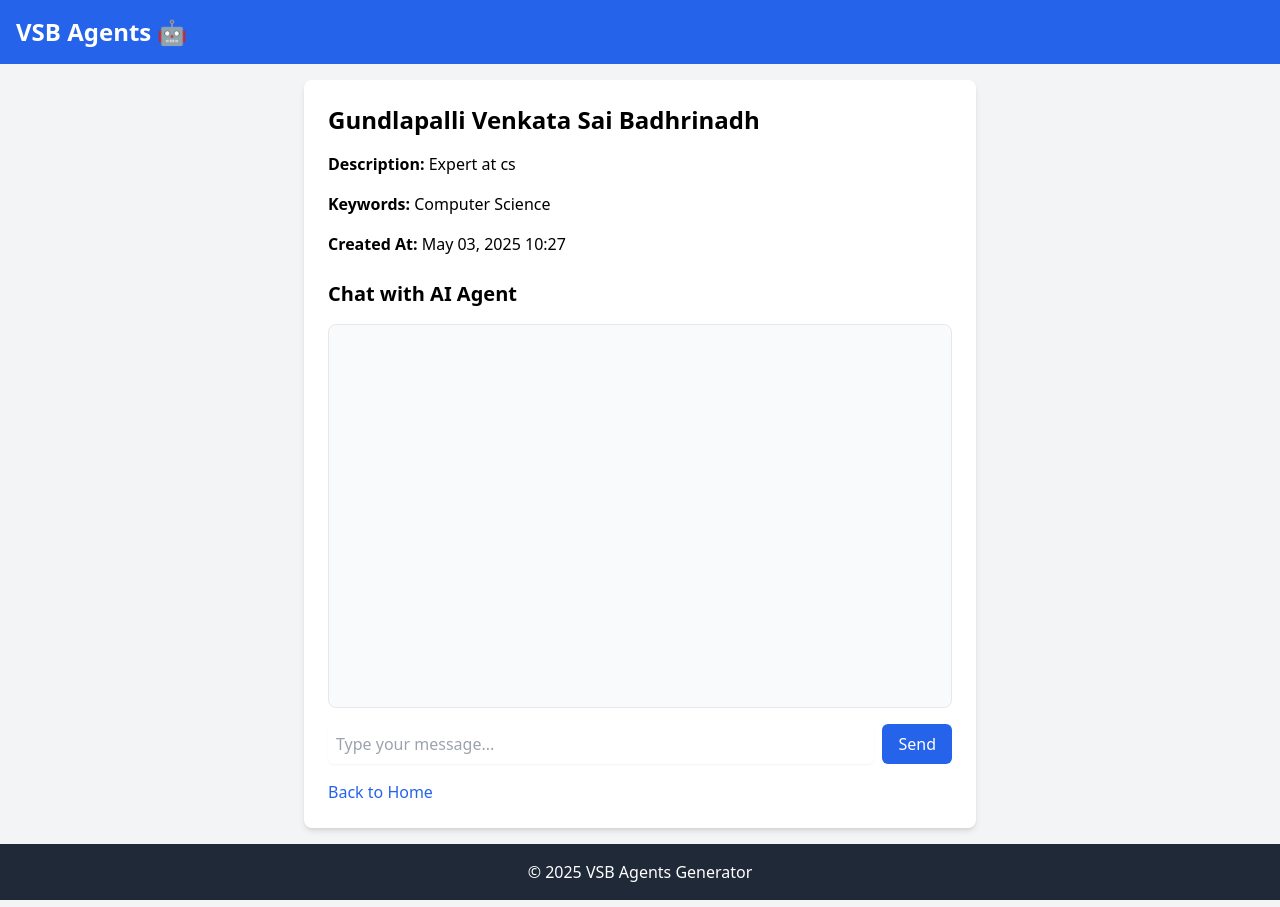
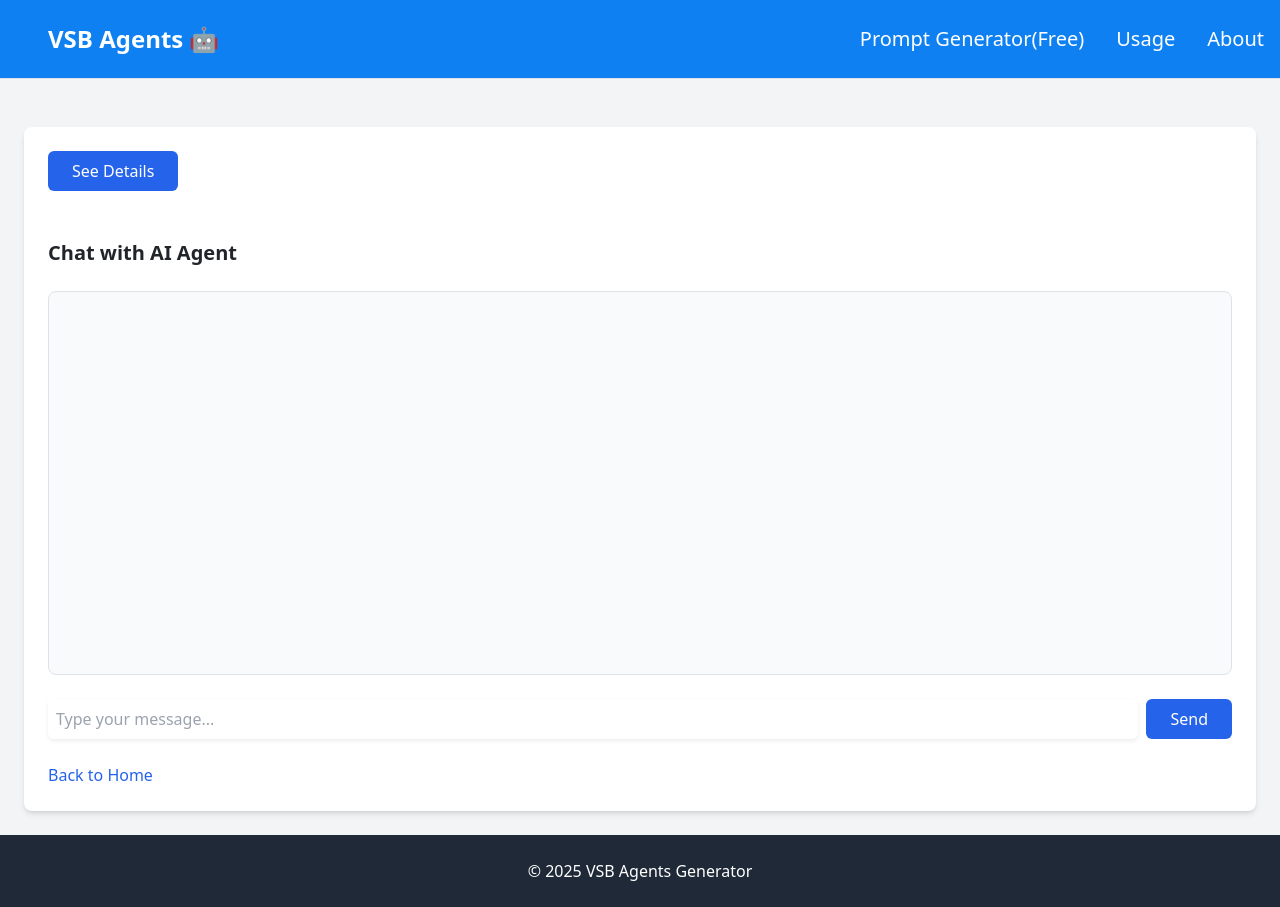
Before and after one commit to Badhrinadhgvs/VSBAgents.ai, a Django app: page /page/3f0a3833-68c0-4118-9675-874467688d7d/ in a window 1280 px wide. Run offline with Django 5.2, Linux system fonts and the light colour scheme; data comes from the database, SQL or seed files in the repository; both versions use the stored data as it was after the commit; some libraries are stand-ins or nearby versions.

Commit message:
New Commit-Added Components and Features

```diff
--- a/templates/base.html
+++ b/templates/base.html
@@ -9,6 +9,10 @@
     <script src="https://cdn.tailwindcss.com"></script>
     <link rel="stylesheet" href="{% static 'css/styles.css' %}">
     <link rel="icon" href="{% static 'img/icon.png' %}" type="image/x-icon">
+        <link href="https://cdn.jsdelivr.net/npm/bootstrap@5.3.5/dist/css/bootstrap.min.css" rel="stylesheet" integrity="sha384-SgOJa3DmI69IUzQ2PVdRZhwQ+dy64/BUtbMJw1MZ8t5HZApcHrRKUc4W0kG879m7" crossorigin="anonymous">
+<link href="https://cdn.jsdelivr.net/npm/bootstrap@5.3.3/dist/css/bootstrap.min.css" rel="stylesheet">
+<script src="https://cdn.jsdelivr.net/npm/bootstrap@5.3.3/dist/js/bootstrap.bundle.min.js"></script>
+
     <style>
     footer {
   width: 100%;
@@ -17,11 +21,34 @@
   position: fixed;
   bottom: 0;
 }
+.li{
+  color: white;
+}
+ul{
+  text-color:rgb(236, 237, 239);
+}
+.nav{
+  color: white;
+  text-decoration: none;
+  font-size: 20px;
+  --bs-nav-link-color: white;
+}
+
     </style>
 </head>
 <body class="bg-gray-100 font-sans">
-    <header class="bg-blue-600 text-white p-4">
-        <a href="\"><h1 class="text-2xl font-bold">VSB Agents 🤖</h1></a>
+
+    <header class="d-flex flex-wrap justify-content-center py-3 mb-4 border-bottom" style="background-color:rgb(14, 128, 242);">
+      <a href="/" class="d-flex align-items-center mb-3 mb-md-0 me-md-auto link-body-emphasis text-decoration-none">
+        <svg class="bi me-2" width="40" height="32" aria-hidden="true"><use xlink:href="#bootstrap"></use></svg>
+        <span class="fs-4"><b style="color:white">VSB Agents 🤖</b></span>
+      </a>
+
+      <ul class="nav nav-pills">
+        <li class="nav-item li" style="color:black"><a href="#" class="nav-link">Prompt Generator(Free)</a></li>
+        <li class="nav-item li" style="color:black"><a href="#" class="nav-link">Usage</a></li>
+        <li class="nav-item li" style="color:black"><a href="#" class="nav-link">About</a></li>
+      </ul>
     </header>
     <main class="container mx-auto p-4">
         {% block content %}
@@ -30,5 +57,8 @@
     <footer class="bg-gray-800 text-white p-4 text-center">
         <p>© 2025 VSB Agents Generator</p>
     </footer>
+        <script src="https://cdn.jsdelivr.net/npm/bootstrap@5.3.5/dist/js/bootstrap.bundle.min.js" integrity="sha384-k6d4wzSIapyDyv1kpU366/PK5hCdSbCRGRCMv+eplOQJWyd1fbcAu9OCUj5zNLiq" crossorigin="anonymous"></script>
+<script src="https://cdn.jsdelivr.net/npm/@popperjs/core@2.11.8/dist/umd/popper.min.js" integrity="sha384-I7E8VVD/ismYTF4hNIPjVp/Zjvgyol6VFvRkX/vR+Vc4jQkC+hVqc2pM8ODewa9r" crossorigin="anonymous"></script>
+<script src="https://cdn.jsdelivr.net/npm/bootstrap@5.3.5/dist/js/bootstrap.min.js" integrity="sha384-VQqxDN0EQCkWoxt/0vsQvZswzTHUVOImccYmSyhJTp7kGtPed0Qcx8rK9h9YEgx+" crossorigin="anonymous"></script>
 </body>
 </html>
--- a/templates/dynamic_page.html
+++ b/templates/dynamic_page.html
@@ -9,13 +9,27 @@
         position: relative;
         bottom: 0;
     }
+    .details-container {
+        transition: all 0.3s ease; /* Smooth transition for height, opacity, and padding */
+        opacity: 0;
+        height: 0;
+        overflow: hidden;
+        padding: 0 1rem;
+    }
+    .details-container.visible {
+        opacity: 1;
+        height: auto;
+        padding: 1rem;
+    }
 </style>
-<div class="max-w-2xl mx-auto bg-white p-6 rounded-lg shadow-md">
+<div class="max-w-2xl mx-auto bg-white p-6 rounded-lg shadow-md" style="max-width: 120rem;">
+    <button id="toggle-details" class="bg-blue-600 text-white py-2 px-4 rounded-md hover:bg-blue-700 mb-4">See Details</button>
+    <div id="details" class="details-container">
         <h2 class="text-2xl font-semibold mb-4">{{ page.name }}</h2>
         <p class="mb-4"><strong>Description:</strong> {{ page.description }}</p>
         <p class="mb-4"><strong>Keywords:</strong> {{ page.keywords }}</p>
         <p class="mb-4"><strong>Created At:</strong> {{ page.created_at|date:"F d, Y H:i" }}</p>
-
+    </div>
     <!-- Chat Interface -->
     <div class="mt-6">
         <h3 class="text-xl font-semibold mb-4">Chat with AI Agent</h3>
@@ -38,11 +52,13 @@ document.addEventListener('DOMContentLoaded', () => {
     const chatForm = document.getElementById('chat-form');
     const chatInput = document.getElementById('chat-input');
     const chatContainer = document.getElementById('chat-container');
+    const toggleButton = document.getElementById('toggle-details');
+    const detailsContainer = document.getElementById('details');
 
     // Function to add a message to the chat container
     function addMessage(content, isUser) {
         const messageDiv = document.createElement('div');
-        messageDiv.className = `p-2 my-2 rounded-lg ${isUser ? 'bg-blue-100 ml-auto max-w-xs' : 'bg-gray-200 max-w-xs'}`;
+        messageDiv.className = `p-2 my-2 rounded-lg ${isUser ? 'bg-blue-100 ml-auto max-w-xs' : 'bg-gray-200 max-w-xl'}`;
         messageDiv.innerHTML = content.replace(/\n/g, '<br>'); // Preserve line breaks
         chatContainer.appendChild(messageDiv);
         chatContainer.scrollTop = chatContainer.scrollHeight; // Scroll to bottom
@@ -78,6 +94,13 @@ document.addEventListener('DOMContentLoaded', () => {
             addMessage('Error: Failed to connect to server', false);
         }
     });
+
+    // Toggle details visibility
+    toggleButton.addEventListener('click', () => {
+        const isVisible = detailsContainer.classList.contains('visible');
+        detailsContainer.classList.toggle('visible');
+        toggleButton.textContent = isVisible ? 'See Details' : 'Hide Details';
+    });
 });
 </script>
 {% endblock %}
--- a/templates/home.html
+++ b/templates/home.html
@@ -11,7 +11,7 @@
 }
     </style>
 <div class="max-w-lg mx-auto bg-white p-6 rounded-lg shadow-md">
-    <h2 class="text-xl font-semibold mb-4">Create a New Dynamic Page</h2>
+    <h2 class="text-xl font-semibold mb-4">Create a New AI Agent</h2>
     {% if messages %}
         <div class="mb-4">
             {% for message in messages %}
--- /dev/null
+++ b/url_geapp/Components/dynamic_page.py
@@ -0,0 +1,7 @@
+from url_geapp.models import DynamicPage
+from django.shortcuts import render, get_object_or_404
+
+
+def dynamic_page(request, slug):
+    page = get_object_or_404(DynamicPage, slug=slug)
+    return render(request, 'dynamic_page.html', {'page': page})
--- a/url_geapp/views.py
+++ b/url_geapp/views.py
@@ -1,26 +1,14 @@
-from django.shortcuts import render, get_object_or_404
-from django.http import HttpResponseRedirect, JsonResponse
+from django.shortcuts import render
+from django.http import HttpResponseRedirect
 from django.urls import reverse
 from django.contrib import messages
 from .models import DynamicPage
-from groq import Groq, APIError
-from phi.agent import Agent
-from phi.model.groq import Groq as GroqPhi
-import os
 
-def verify_groq_api_key(api_key):
-    """Verify if the Groq API key is valid by making a test request."""
-    try:
-        client = Groq(api_key=api_key)
-        # Make a simple test request
-        client.chat.completions.create(
-            model="meta-llama/llama-4-scout-17b-16e-instruct",
-            messages=[{"role": "user", "content": "Test"}],
-            max_tokens=10
-        )
-        return True
-    except APIError:
-        return False
+from url_geapp.Components.verify_key import verify_groq_api_key
+from url_geapp.Components.success import success
+from url_geapp.Components.dynamic_page import dynamic_page
+from url_geapp.Components.chat import chat
+
 
 def home(request):
     if request.method == 'POST':
@@ -48,34 +36,3 @@ def home(request):
         )
         return HttpResponseRedirect(reverse('url_geapp:success', args=[page.slug]))
     return render(request, 'home.html')
-
-def success(request, slug):
-    page = get_object_or_404(DynamicPage, slug=slug)
-    return render(request, 'success.html', {'page': page})
-
-def dynamic_page(request, slug):
-    page = get_object_or_404(DynamicPage, slug=slug)
-    return render(request, 'dynamic_page.html', {'page': page})
-
-def chat(request, slug):
-    if request.method != 'POST':
-        return JsonResponse({'error': 'Invalid request method'}, status=405)
-
-    page = get_object_or_404(DynamicPage, slug=slug)
-    user_message = request.POST.get('message')
-
-    if not user_message:
-        return JsonResponse({'error': 'No message provided'}, status=400)
-
-    try:
-        # Initialize Phidata agent with Groq model
-        agent = Agent(
-            model=GroqPhi(id="meta-llama/llama-4-scout-17b-16e-instruct", api_key=page.api_key),
-            markdown=True,
-            instructions=["Provide concise and helpful responses.", "Use markdown for formatting."]
-        )
-        # Get response from the agent
-        response = agent.run(user_message)
-        return JsonResponse({'response': response.content})
-    except Exception as e:
-        return JsonResponse({'error': str(e)}, status=500)
```
Also changed, not shown: url_geapp/Components/chat.py (added, +29 -0 lines), url_geapp/Components/success.py (added, +8 -0 lines), url_geapp/Components/verify_key.py (added, +16 -0 lines), db.sqlite3, url_geapp/Components/__init__.py (added). Lines whose indentation alone changed are shown as unchanged.
